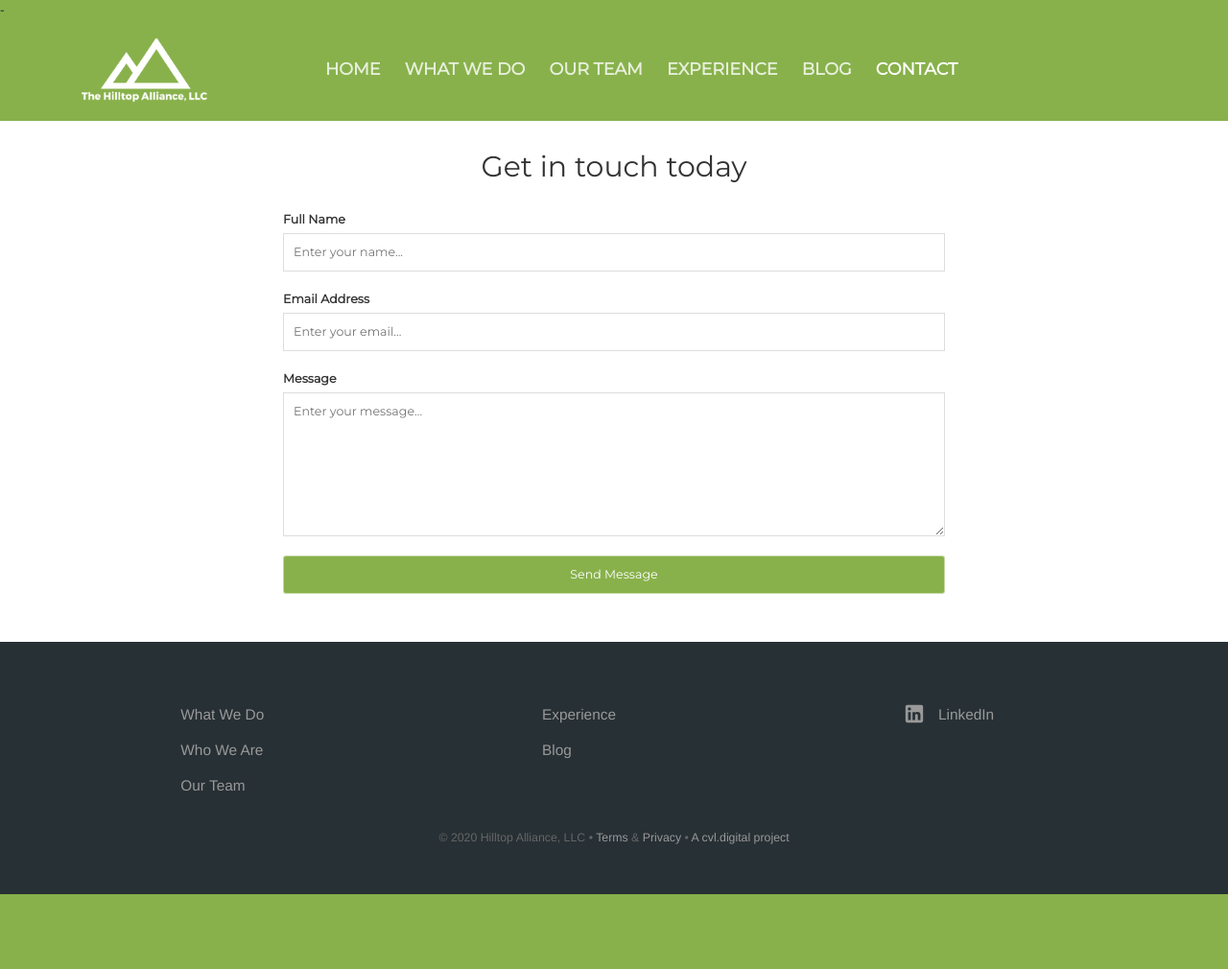
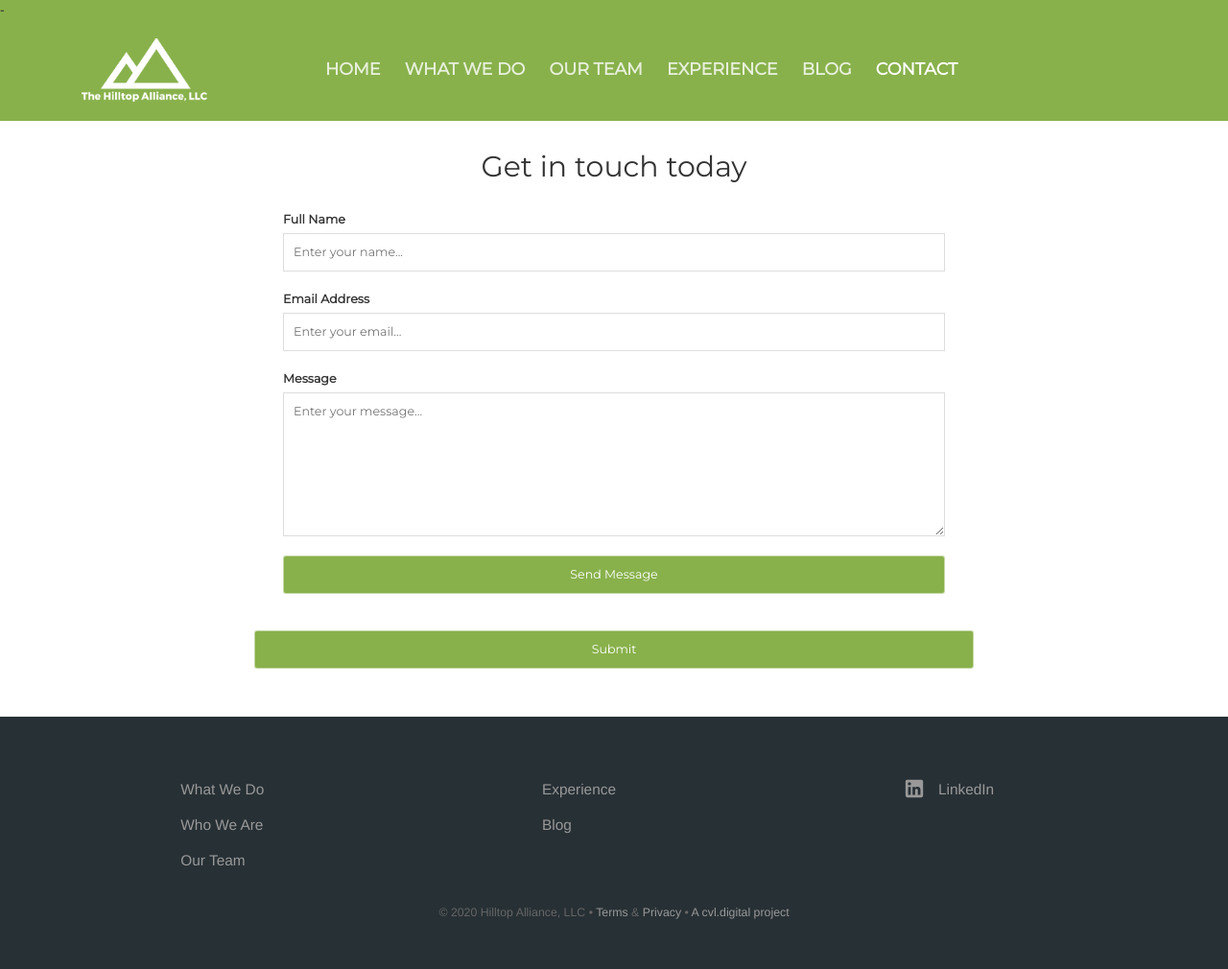
Before and after one commit to Austin-Smith-999/hilltop-alliance, a Jekyll site: the page built from contact.html, in a window 1280 px wide. Shown: the whole page at 96% size. Built offline with Jekyll 4.4.1, drawn with Linux system fonts in a browser that asks for light colours; before the commit the page ends 932 px from its top, so only the background shows below that.

Commit message:
Update contact.html

```diff
--- a/contact.html
+++ b/contact.html
@@ -19,6 +19,12 @@ heading: Get in touch today
 
 		<input type="submit" value="Send Message" />
 	</form>
+
+	<form action="?" method="POST">
+	      <div class="g-recaptcha" data-sitekey="6LdBx6cZAAAAAMe_wkkY7LW70c-WV7otxd7FtLKK"></div>
+	      <br/>
+	      <input type="submit" value="Submit">
+    	</form>
 </div>
 
 <script type="text/javascript">
```
